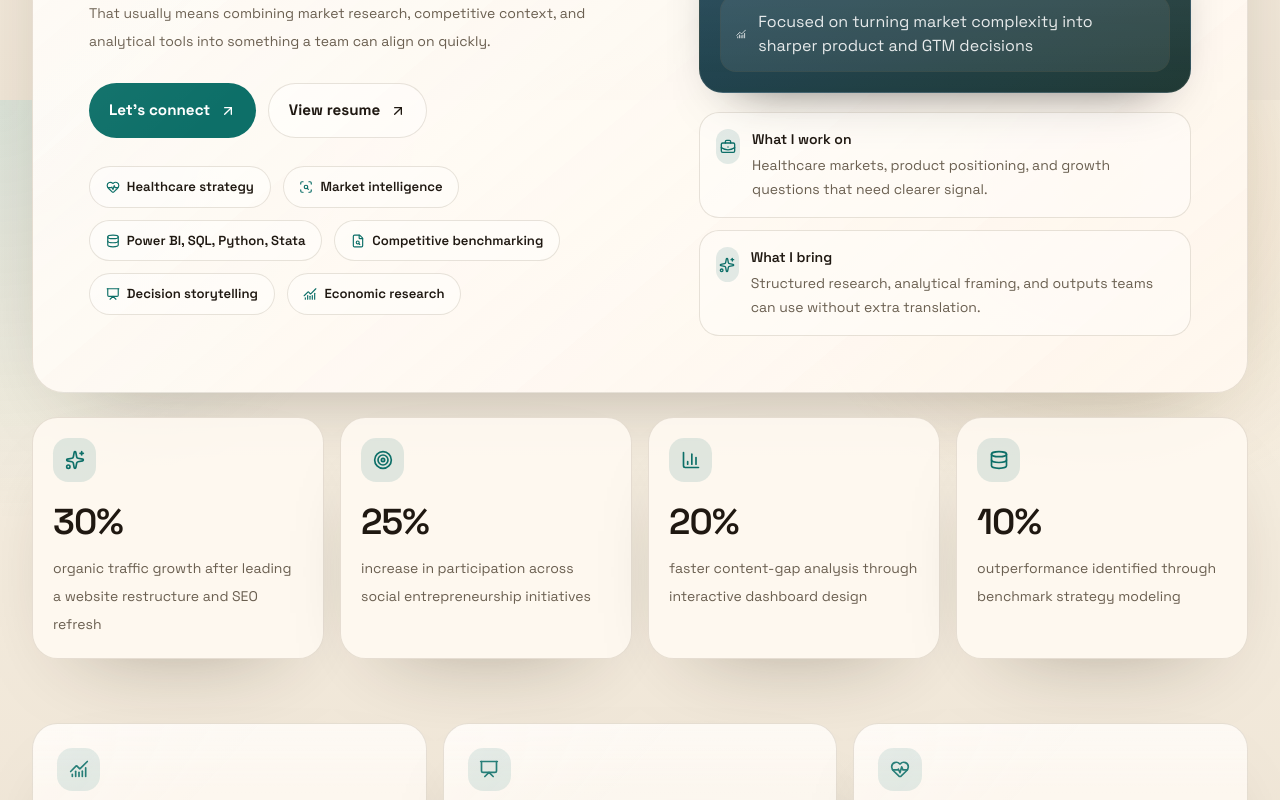
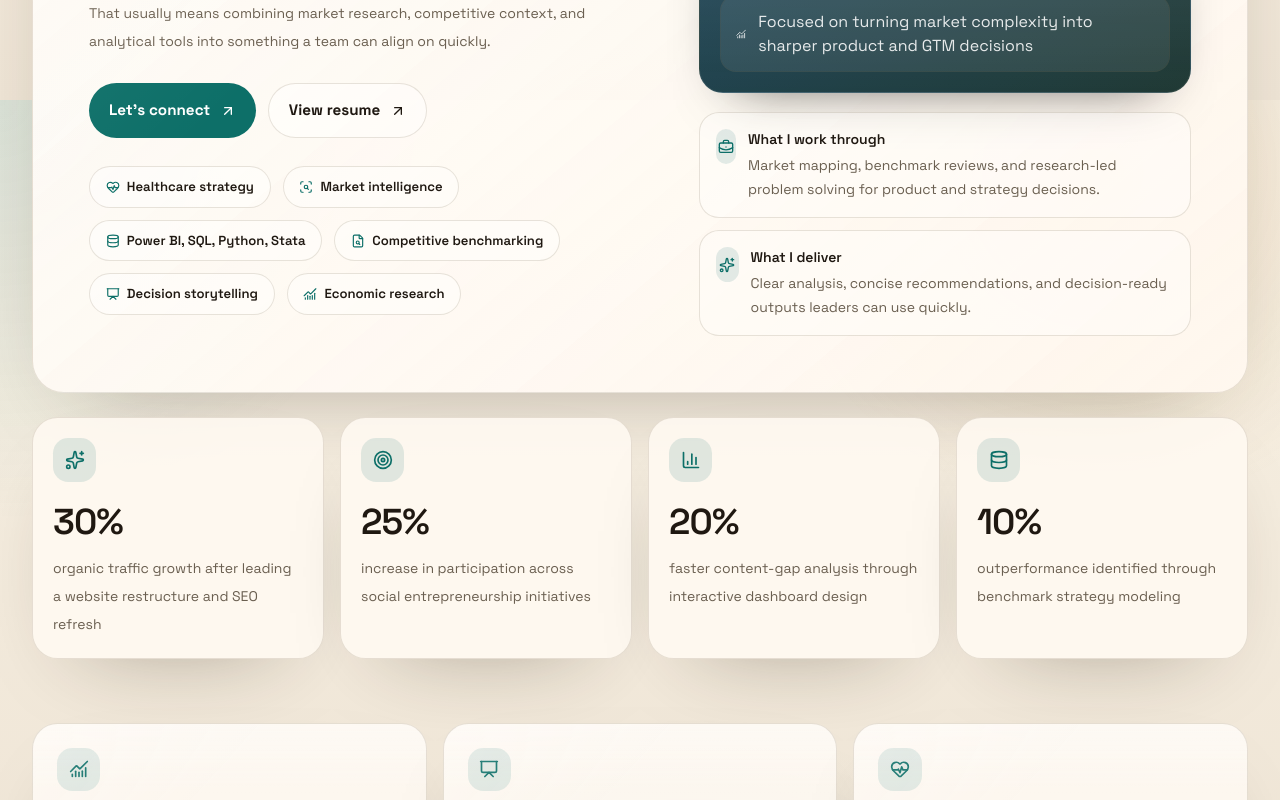
Before and after one commit to SowmyaVunnam/SowmyaVunnam.github.io, a Next.js app: page / in a window 1280 px wide. Shown: the part 700-1500 px from the top of the page. Built offline with nearby package versions, Linux system fonts and the light colour scheme; no server answers; a web font is replaced by a local one.

Commit message:
Differentiate hero and about messaging

```diff
--- a/src/app/page.tsx
+++ b/src/app/page.tsx
@@ -83,13 +83,13 @@ const quickFacts = [
 
 const overviewHighlights = [
   {
-    title: "What I work on",
-    detail: "Healthcare markets, product positioning, and growth questions that need clearer signal.",
+    title: "What I work through",
+    detail: "Market mapping, benchmark reviews, and research-led problem solving for product and strategy decisions.",
     icon: BriefcaseBusiness,
   },
   {
-    title: "What I bring",
-    detail: "Structured research, analytical framing, and outputs teams can use without extra translation.",
+    title: "What I deliver",
+    detail: "Clear analysis, concise recommendations, and decision-ready outputs leaders can use quickly.",
     icon: Sparkles,
   },
 ];
@@ -183,23 +183,24 @@ const education = [
 
 const focusAreas = [
   "Healthcare technology",
-  "Competitive benchmarking",
-  "Dashboard storytelling",
-  "Go-to-market support",
   "Market mapping",
-  "Decision synthesis",
+  "Competitive analysis",
+  "Research synthesis",
+  "Business storytelling",
+  "Quantitative analysis",
+  "Stakeholder communication",
 ];
 
 const aboutDetails = [
   {
-    icon: HeartPulse,
-    title: "What I focus on",
-    description: "I enjoy work that sits between research, business thinking, and practical execution.",
+    icon: GraduationCap,
+    title: "Academic foundation",
+    description: "Economics training gave me a strong base in quantitative thinking, market behaviour, and structured research.",
   },
   {
     icon: Presentation,
-    title: "How I contribute",
-    description: "I bring structure to ambiguity and make insights easier for teams to use in real decisions.",
+    title: "Working style",
+    description: "I tend to work best where analysis needs to become clear communication, alignment, and practical next steps.",
   },
 ];
 
@@ -449,7 +450,7 @@ export default function Home() {
               <Sparkles className="h-3.5 w-3.5" />
               About
             </p>
-            <h2 className="font-display mt-4 text-3xl md:text-5xl">Background, tools, and areas I enjoy working in.</h2>
+            <h2 className="font-display mt-4 text-3xl md:text-5xl">Foundations, strengths, and the way I tend to work.</h2>
             <p className="muted reading-width mt-5 text-sm leading-7">
               My background combines economics, analytics, and communication, which helps me move comfortably between
               research depth and business clarity.
```
